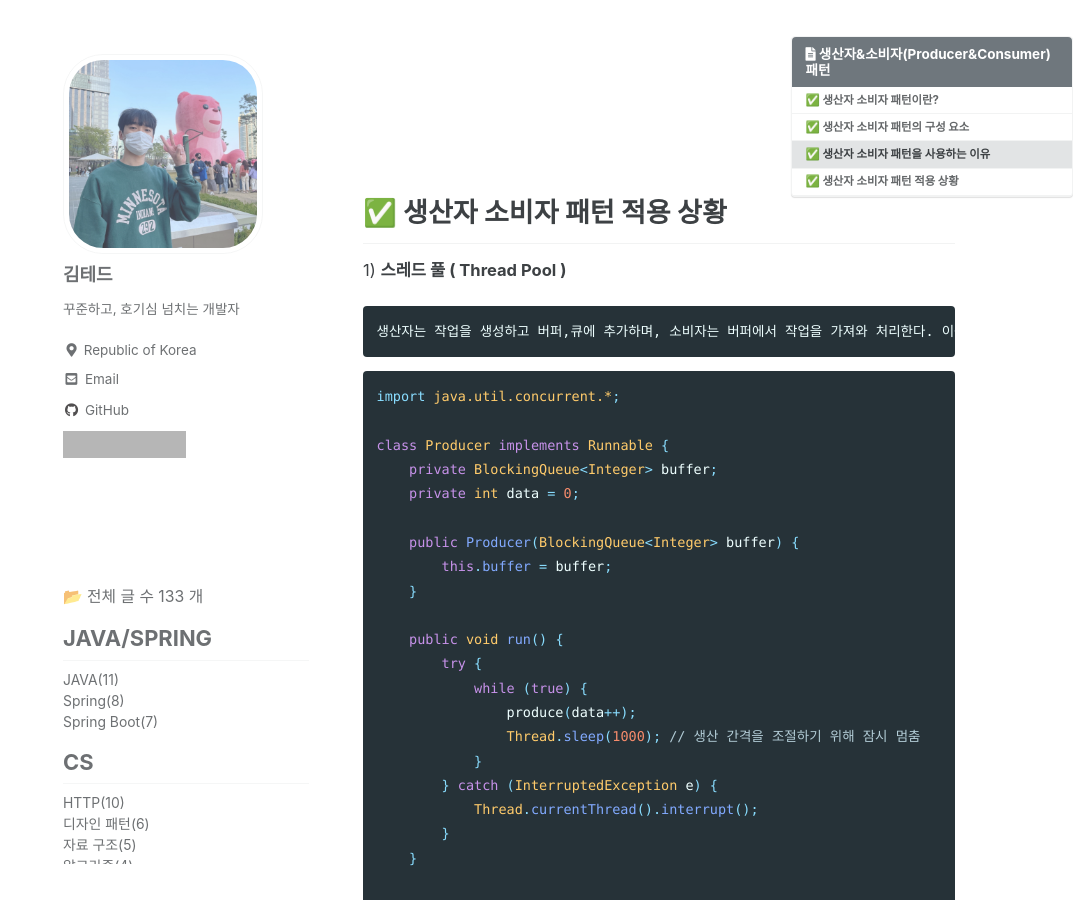
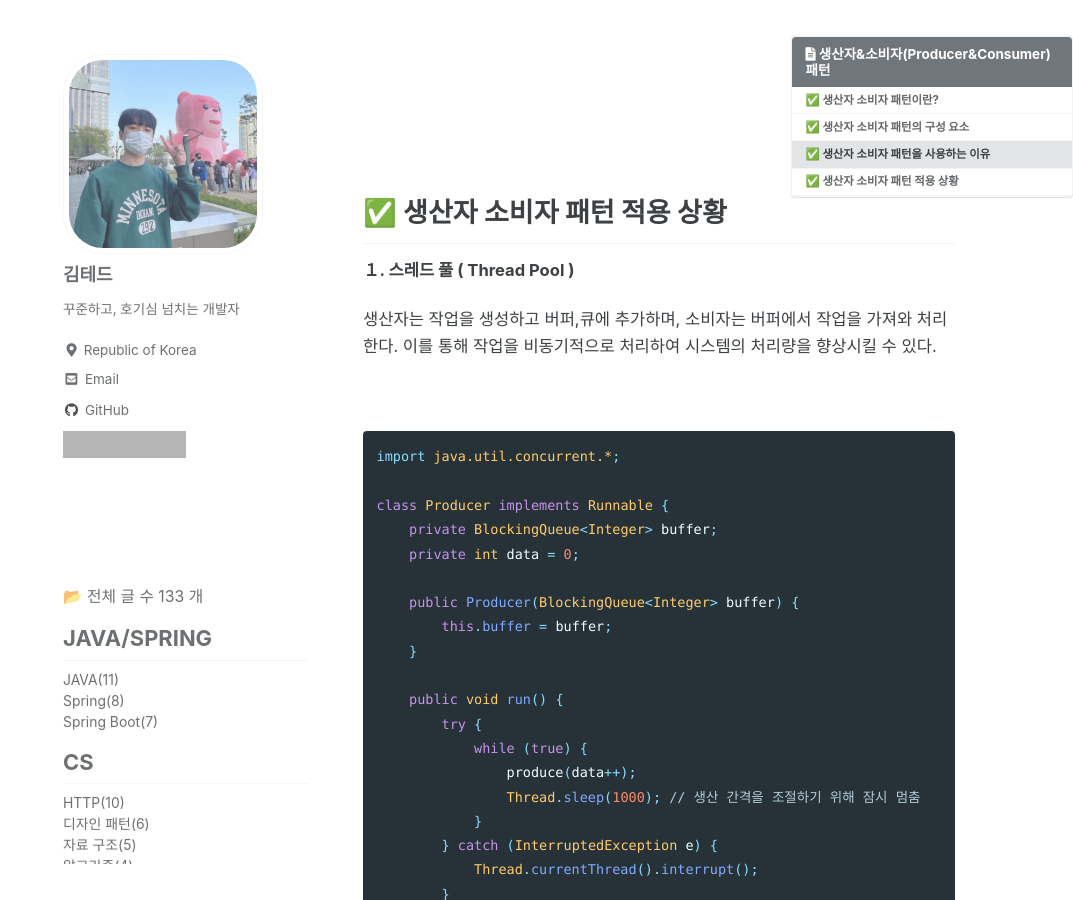
Before and after one commit to idkim97/idkim97.github.io, a Jekyll site: the page built from _posts/2023-11-10-생산자&소비자(Producer&Consumer) 패턴.md, in a window 1280 px wide and 900 px high, scrolled down 2964 px. Shown: the whole window, without its empty margins (207-1280 px from the left). Built offline with Jekyll 4.4.1, drawn with Linux system fonts in a browser that asks for light colours; cached includes are drawn as plain includes; some web fonts are replaced; comment, search, counter and statistics services are not loaded; some of the changed text lies outside the part shown; grey boxes are pictures that could not be loaded.

Commit message:
Update 2023-11-10-생산자&소비자(Producer&Consumer) 패턴.md

````diff
--- a/_posts/2023-11-10-생산자&소비자(Producer&Consumer) 패턴.md
+++ b/_posts/2023-11-10-생산자&소비자(Producer&Consumer) 패턴.md
@@ -97,9 +97,11 @@ tags:
 
 ## ✅ 생산자 소비자 패턴 적용 상황
 
-1) **스레드 풀 ( Thread Pool )**
+**１. 스레드 풀 ( Thread Pool )**
 
-	생산자는 작업을 생성하고 버퍼,큐에 추가하며, 소비자는 버퍼에서 작업을 가져와 처리한다. 이를 통해 작업을 비동기적으로 처리하여 시스템의 처리량을 향상시킬 수 있다.
+생산자는 작업을 생성하고 버퍼,큐에 추가하며, 소비자는 버퍼에서 작업을 가져와 처리한다. 이를 통해 작업을 비동기적으로 처리하여 시스템의 처리량을 향상시킬 수 있다.
+
+<br>
 
 ```java
 import java.util.concurrent.*;
@@ -184,9 +186,11 @@ public class ThreadPoolProducerConsumer {
 
 
 
-2) **이벤트 기반 시스템 ( Event-Driven Systems )**
+**２. 이벤트 기반 시스템 ( Event-Driven Systems )**
 
-	이벤트 발생 시 생산자는 해당 이벤트를 생성하고 큐에 추가하는 역할을 수행하며, 소비자는 큐에서 이벤트를 가져와 처리한다.
+이벤트 발생 시 생산자는 해당 이벤트를 생성하고 큐에 추가하는 역할을 수행하며, 소비자는 큐에서 이벤트를 가져와 처리한다.
+
+<br>
 
 ```java
 import java.util.concurrent.BlockingQueue;
@@ -284,14 +288,16 @@ public class EventDrivenProducerConsumer {
 }
 ```
 
+<br>
+
 생산자가 생산한 데이터를 이벤트 객체로 담아서 큐에 넣고, 소비자는 이벤트를 큐에서 가져와서 처리한다.
 
 <br><br><br>
 
 
-3) **스레드간 동기화 문제 해결**
+**３. 스레드간 동기화 문제 해결**
 
-	공유자원에 접근하는 여러 스레드간의 동기화 문제를 해결하기 위해 사용된다. 생산자는 버퍼에 데이터를 추가하고, 소비자는 버퍼에서 데이터를 가져와 처리함으로써 동기화된 데이터 접근을 보장한다.
+공유자원에 접근하는 여러 스레드간의 동기화 문제를 해결하기 위해 사용된다. 생산자는 버퍼에 데이터를 추가하고, 소비자는 버퍼에서 데이터를 가져와 처리함으로써 동기화된 데이터 접근을 보장한다.
 
 
 <br><br><br>
````
